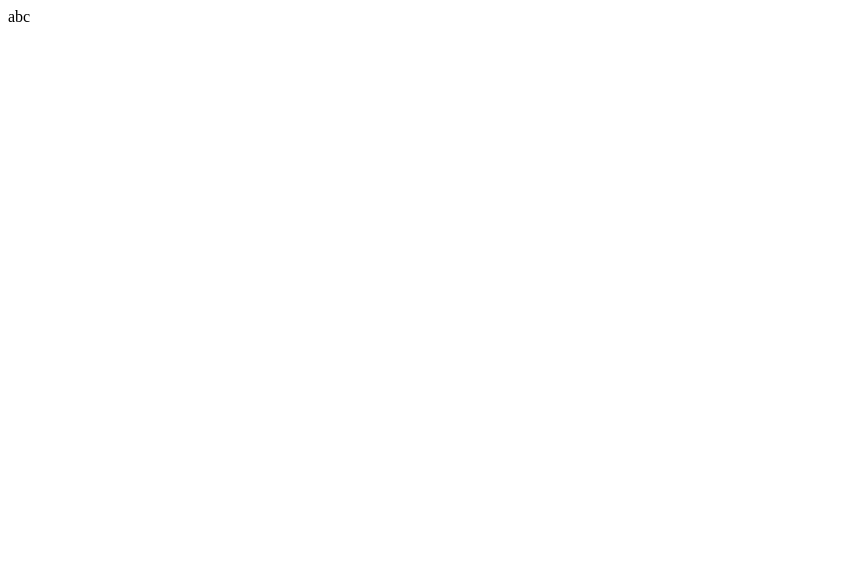
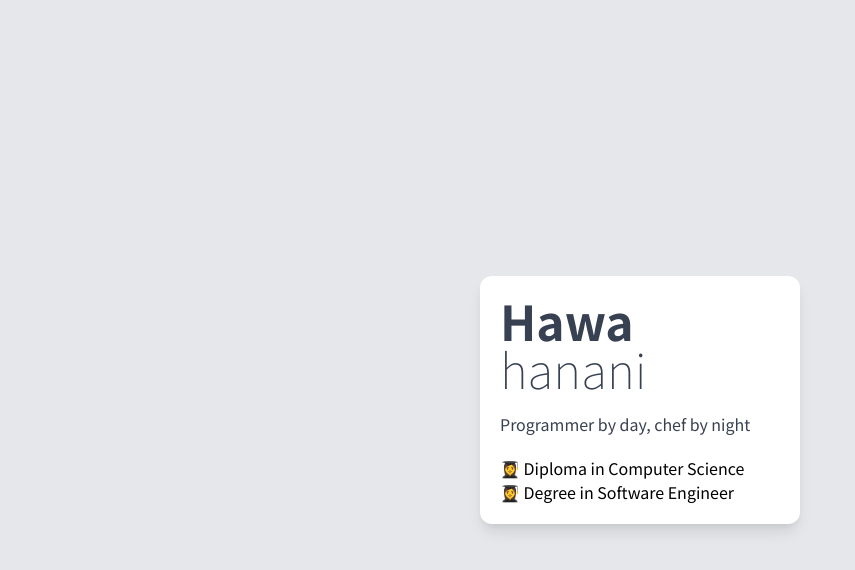
Before and after one commit to hsnhmzln28/hsnhmzln28.github.io, a plain HTML site: page index.html in a window 1280 px wide. Shown: the whole page, without its empty margins (0-855 px from the left). Drawn offline with nearby package versions, Linux system fonts and the light colour scheme.

Commit message:
Update index.html

```diff
--- a/index.html
+++ b/index.html
@@ -1,10 +1,27 @@
+
 <!DOCTYPE html>
 <html lang="en" dir="ltr">
   <head>
     <meta charset="utf-8">
     <title></title>
+    <link href="https://unpkg.com/tailwindcss@^2/dist/tailwind.min.css" rel="stylesheet">
+    <link rel="preconnect" href="https://fonts.gstatic.com">
+    <link href="https://fonts.googleapis.com/css2?family=Noto+Sans+JP:wght@100;300;400;500;700;900&display=swap" rel="stylesheet">
+    <style>
+      body {
+        font-family: 'Noto Sans JP', sans-serif;
+      }
+    </style>
   </head>
-  <body>
-abc
+  <body class="bg-gray-200">
+    <div class="justify-center flex min-h-screen items-center">
+      <div class="shadow-lg w-3/12 rounded-xl bg-white p-5">
+        <h1 class="font-thin text-5xl text-gray-700"><span class="font-bold">Hawa</span> hanani</h1>
+        <p class="py-5 text-gray-700">Programmer by day, chef by night</p>
+        <p>👩‍🎓 Diploma in Computer Science</p>
+        <p>👩‍🎓 Degree in Software Engineer</p>
+      </div>
+    </div>
+
   </body>
 </html>
```
